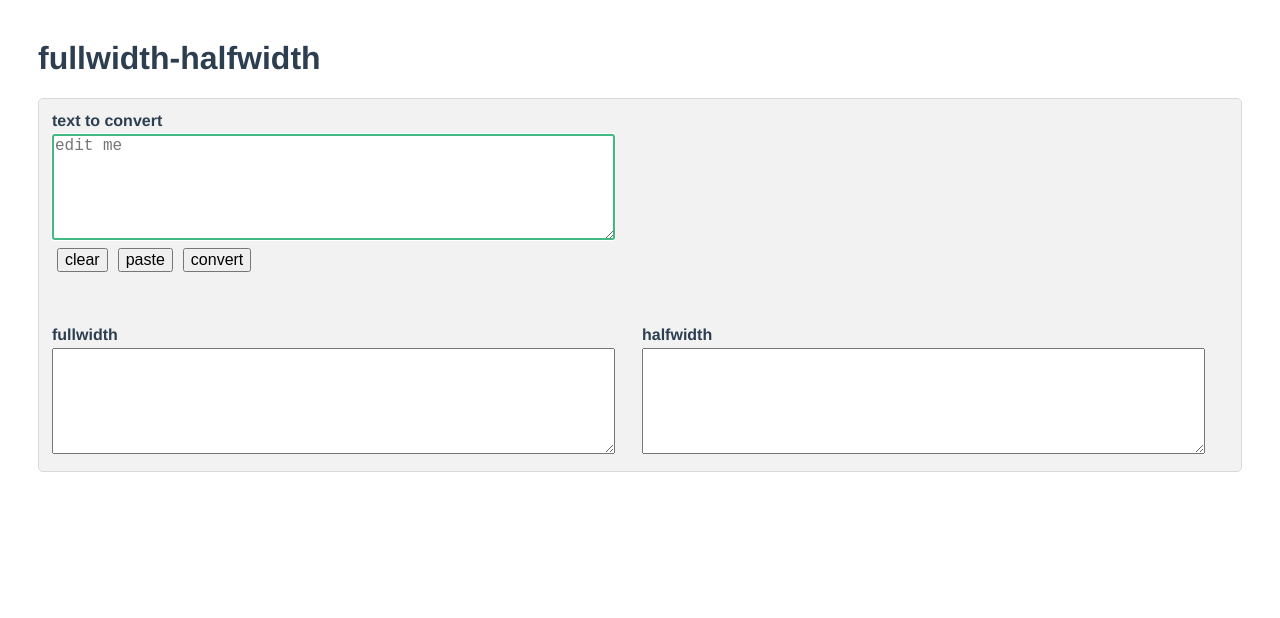
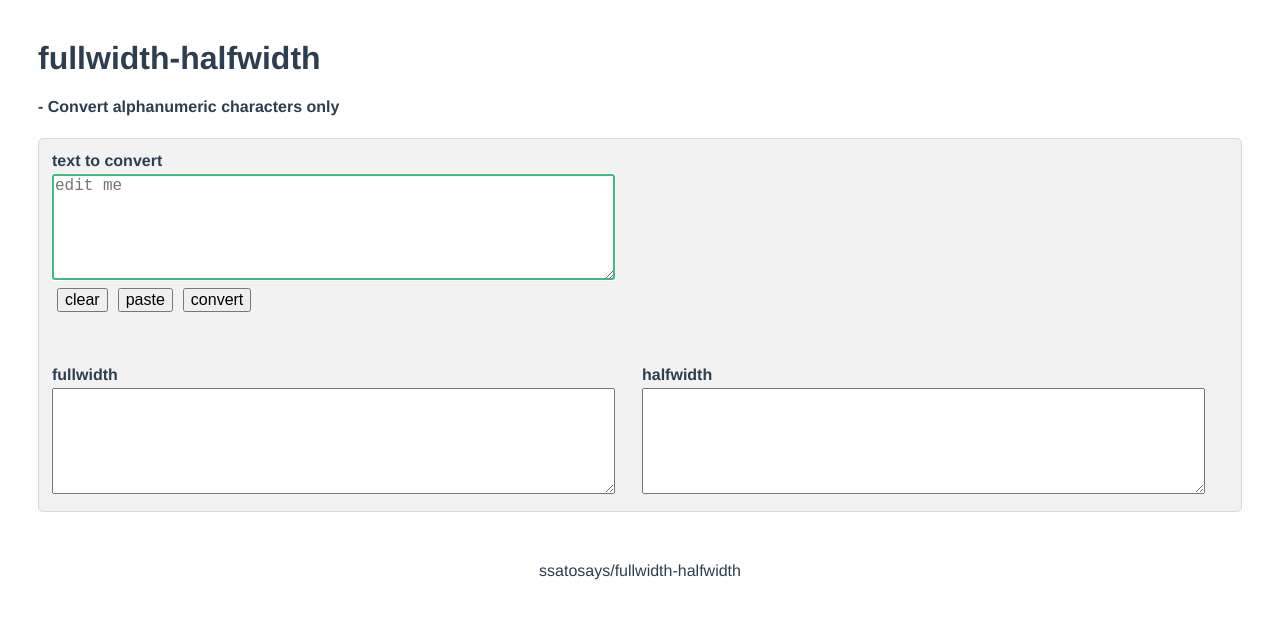
Before and after one commit to ssatosays/fullwidth-halfwidth, a Vue app: page / in a window 1280 px wide. Shown: the top 618 px of the page. Built offline with nearby package versions, Linux system fonts and the light colour scheme.

Commit message:
Add description and footer link

```diff
--- a/src/App.vue
+++ b/src/App.vue
@@ -1,6 +1,7 @@
 <template>
   <div>
     <h1>fullwidth-halfwidth</h1>
+    <h4>- Convert alphanumeric characters only</h4>
     <table>
       <thead>
         <tr>
@@ -40,6 +41,11 @@
         </tr>
       </tbody>
     </table>
+    <footer>
+      <div>
+        <a href="https://github.com/ssatosays/fullwidth-halfwidth">ssatosays/fullwidth-halfwidth</a>
+      </div>
+    </footer>
   </div>
 </template>
 
@@ -124,4 +130,12 @@ textarea {
 textarea:focus {
   outline-color: #42b883;
 }
+footer div {
+  margin-top: 50px;
+  text-align: center;
+}
+footer div a {
+  color: inherit;
+  text-decoration: none;
+}
 </style>
```
